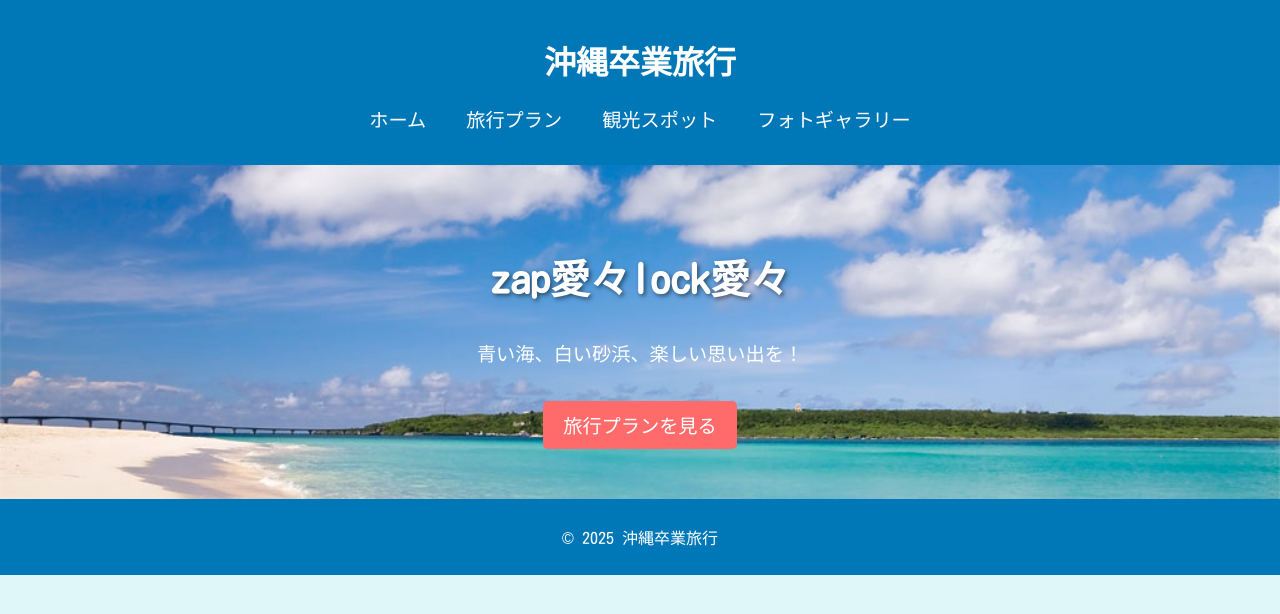
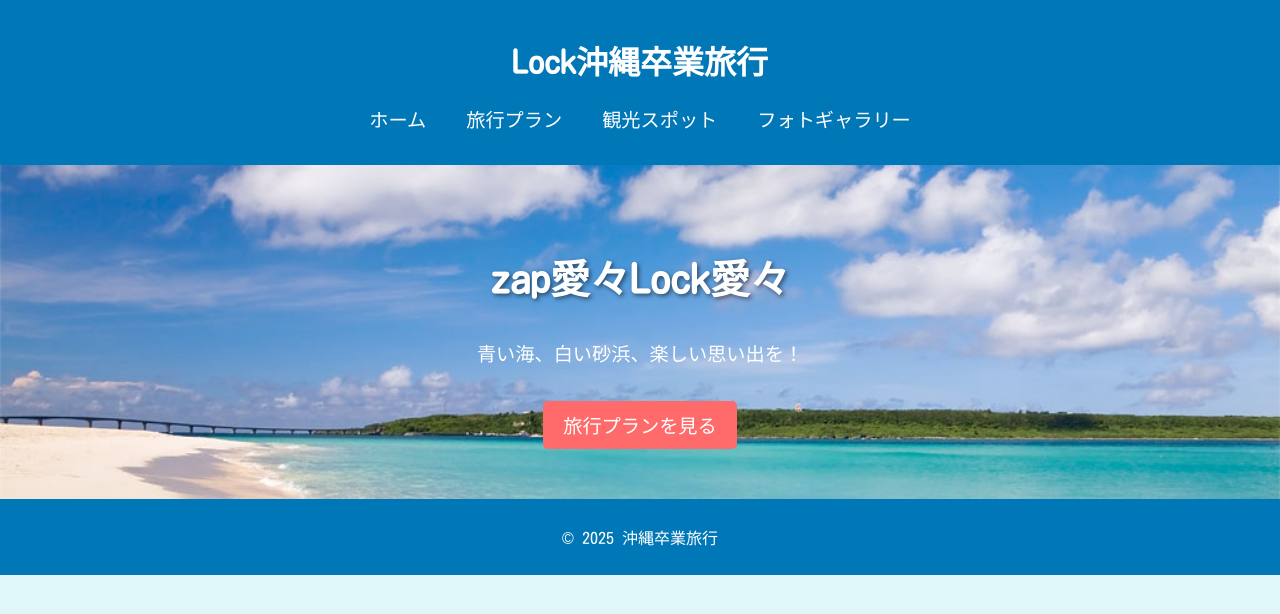
Before and after one commit to s1f102101637-oki/okinawatrip, a plain HTML site: page index.html in a window 1280 px wide. Drawn offline with Linux system fonts and the light colour scheme.

Commit message:
微調整

```diff
--- a/index.html
+++ b/index.html
@@ -3,12 +3,12 @@
 <head>
     <meta charset="UTF-8">
     <meta name="viewport" content="width=device-width, initial-scale=1.0">
-    <title>沖縄卒業旅行</title>
+    <title>Lock沖縄卒業旅行</title>
     <link rel="stylesheet" href="styles.css">
 </head>
 <body>
     <header>
-        <h1>沖縄卒業旅行</h1>
+        <h1>Lock沖縄卒業旅行</h1>
         <nav>
             <ul>
                 <li><a href="index.html">ホーム</a></li>
@@ -21,7 +21,7 @@
 
     <main>
         <section class="hero">
-            <h2>zap愛々lock愛々</h2>
+            <h2>zap愛々Lock愛々</h2>
             <p>青い海、白い砂浜、楽しい思い出を！</p>
             <a href="plan.html" class="btn">旅行プランを見る</a>
         </section>
```
Also changed, not shown: plan.html (+1 -1 lines).
